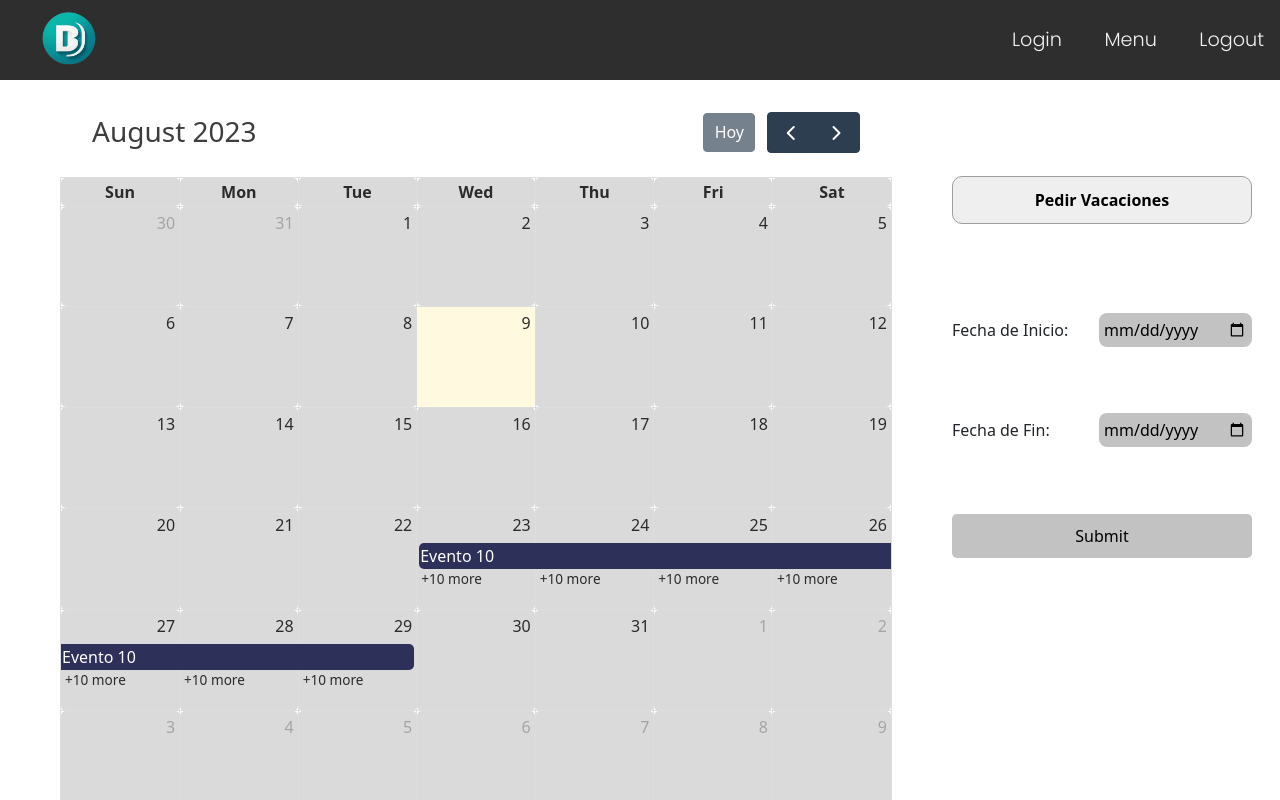
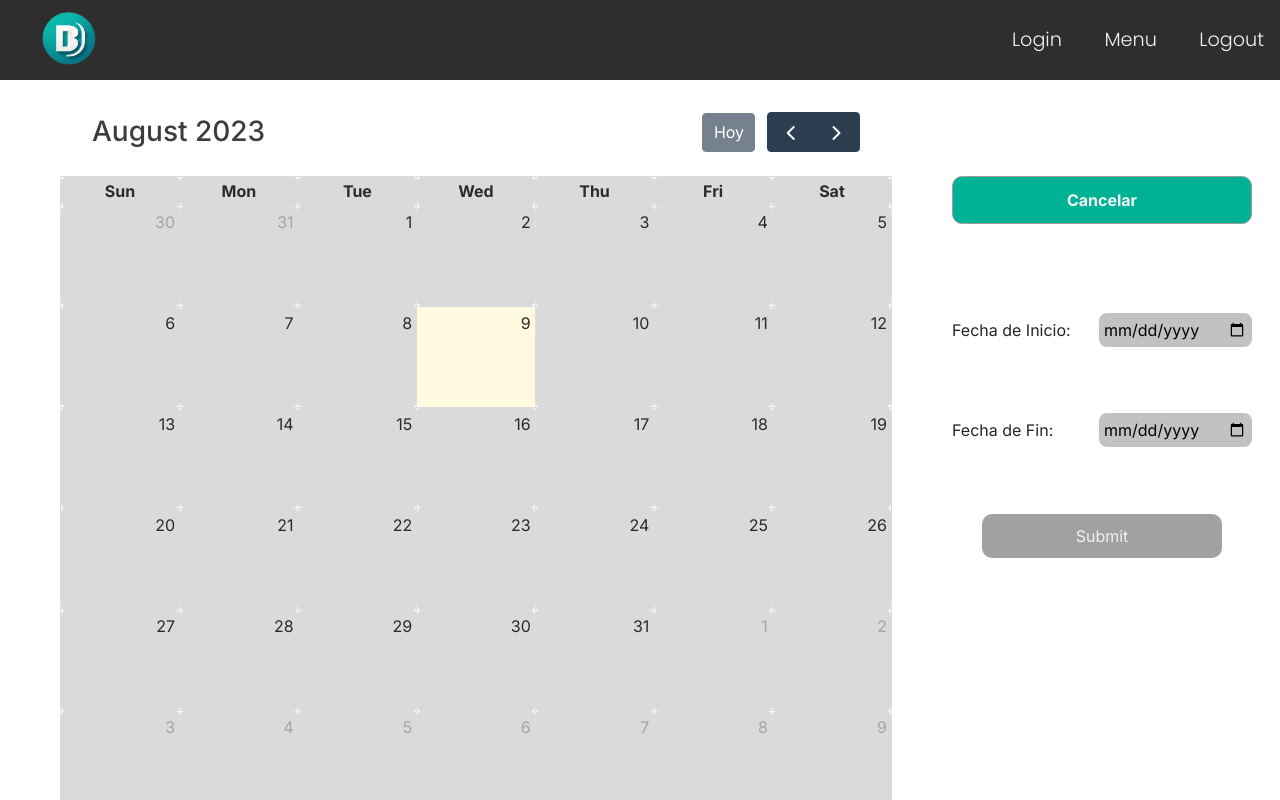
Before and after one commit to DylanselET32/becation, a React (Vite) app in the folder becation/frontend/: page / in a window 1280 px wide. Both pictures are taken after a click on the button "Pedir Vacaciones". Built offline with nearby package versions, Linux system fonts and the light colour scheme.

Commit message:
feat/UI request vacations

```diff
--- a/becation/frontend/index.html
+++ b/becation/frontend/index.html
@@ -10,6 +10,9 @@
     <link rel="preconnect" href="https://fonts.gstatic.com" crossorigin>
     <link href="https://fonts.googleapis.com/css2?family=Poppins:wght@300&display=swap" rel="stylesheet">
     <link rel="stylesheet" href="https://fonts.googleapis.com/css2?family=Material+Symbols+Outlined:opsz,wght,FILL,GRAD@48,400,0,0" />
+    <link rel="preconnect" href="https://fonts.googleapis.com">
+    <link rel="preconnect" href="https://fonts.gstatic.com" crossorigin>
+    <link href="https://fonts.googleapis.com/css2?family=Inter:wght@400;500;700&display=swap" rel="stylesheet">
   </head>
   <body>
     <div id="root"></div>
--- a/becation/frontend/src/components/FormVacation.jsx
+++ b/becation/frontend/src/components/FormVacation.jsx
@@ -1,19 +1,41 @@
+import { useState } from "react"
 import "../stylesheets/formVacation.css"
 
-export default function FormVacation(){
+const  initialForm = {
+    initialDate:"",
+    finalDate:""
+}
+
+export default function FormVacation({isCalled, formFather}){
+
+    const [form, setForm] = useState(initialForm)
+
+    const handleChange = (e)=>{
+        setForm({
+            ...form,
+            [e.target.name] : e.target.value
+        })
+
+        formFather({
+            ...form,
+            [e.target.name] : e.target.value
+        })
+
+        console.log(typeof form.finalDate)
+    }
 
     return(
-        <form action="" className="form">
+        <form action="" className={isCalled ? "form" : "hiddenForm"}>
             <div className="input_container">
                 <label htmlFor="start_date">Fecha de Inicio: </label>
-                <input type="date" id="start_date"/>
+                <input type="date" id="start_date" name="initialDate" value={form.initialDate} onChange={handleChange} className="date_input" />
             </div>
             <div className="input_container">
                 <label htmlFor="start_date">Fecha de Fin: </label>
-                <input type="date" id="start_date"/>
+                <input type="date" id="final_date" name="finalDate" value={form.finalDate} onChange={handleChange} className="date_input" />
             </div>
-            <div className="input_container button_container">
-                <input type="submit"  />
+            <div className= "input_container button_container">
+                <input type="submit" className={form.initialDate.length > 1 && form.finalDate.length > 1 ? "button_form_available" : "button_form "} />
             </div>
 
         </form>
--- a/becation/frontend/src/pages/Calendar.jsx
+++ b/becation/frontend/src/pages/Calendar.jsx
@@ -22,17 +22,44 @@ const events= [
 export default function Calendar(){
 
     const [isAvailableForm, setIsAvailableForm] = useState(false)
+    const [vacationDaysAsked, setVacationDaysAsked] = useState([{start: "", end: "", title: "Vacaciones"}])
+
 
     const handleVacationFormRequest = ()=>{
-        setIsAvailableForm(true)
+        setIsAvailableForm(!isAvailableForm)
     }
 
     const handleEventChange = (e)=>{
-        console.log(e.event._instance.range.start)
+        console.log(e.event._instance.range.end.getDate())
+
+        let initalYear= e.event._instance.range.start.getFullYear()
+        let initialMonth= (e.event._instance.range.start.getMonth()+1).toString()
+        let initialDay= (e.event._instance.range.start.getDate()+1).toString()
+        const NEW_INITIAL_DATE= `${initalYear}-${initialMonth.length <= 1 ? `0${initialMonth}` : initialMonth}-${initialDay.length <= 1 ? `0${initialDay}` : initialDay}`
+
+        let finalMonth= (e.event._instance.range.end.getMonth()+1).toString()
+        let finalDay= (e.event._instance.range.end.getDate()+1).toString()
+        const NEW_END_DATE = `${initalYear}-${finalMonth.length <= 1 ? `0${finalMonth}` : finalMonth}-${finalDay.length <= 1 ? `0${finalDay}` : finalDay}`
+
+        setVacationDaysAsked([{
+            title: vacationDaysAsked[0].title,
+            start: NEW_INITIAL_DATE,
+            end: NEW_END_DATE
+        }])
     }
 
     const handleEventClick = (e)=>{
         console.log(e.event._def.title)
+    }
+
+    const handleForm = (state)=>{
+        setVacationDaysAsked([
+            {
+                title: vacationDaysAsked[0].title,
+                start: state.initialDate,
+                end: state.finalDate
+            }
+        ])
     }
 
     return(
@@ -43,7 +70,7 @@ export default function Calendar(){
                     <FullCalendar
                         plugins={[ dayGridPlugin, interactionPlugin ]}
                         initialView="dayGridMonth"
-                        events={events}
+                        events={vacationDaysAsked}
                         buttonText={{today: "Hoy"}}
                         eventChange={handleEventChange}
                         editable={true}
@@ -68,9 +95,11 @@ export default function Calendar(){
 
             </section>
             <section className='aside_main'>
-                <button className='button_ask_vacation' onClick={handleVacationFormRequest}>Pedir Vacaciones</button>
+                <button className={isAvailableForm ? "button_ask_vacation_called" : "button_ask_vacation"} onClick={handleVacationFormRequest}>
+                    {isAvailableForm ? "Cancelar" : "Pedir Vacaciones"}
+                </button>
                 <div className='form_vacation_container'>
-                    { isAvailableForm && <FormVacation/>}
+                    <FormVacation isCalled={isAvailableForm} formFather={handleForm}/>
                 </div>
             </section>
 
--- a/becation/frontend/src/stylesheets/app.css
+++ b/becation/frontend/src/stylesheets/app.css
@@ -1,4 +1,5 @@
 .app{
     height: 100vh;
     overflow-y: hidden;
+    font-family: 'Inter', sans-serif;
 }
--- a/becation/frontend/src/stylesheets/calendar.css
+++ b/becation/frontend/src/stylesheets/calendar.css
@@ -70,6 +70,25 @@ main{
     height: 3rem;
     width: 100%;
     font-weight: bold;
+    transition: .2s;
+    font-weight: 700;
+}
+
+.button_ask_vacation:hover{
+  color: #f3f3f3;
+  background: #00B295;
+}
+
+.button_ask_vacation_called{
+  border-radius: 10px;
+  border: .5px solid #9e9e9e;
+  height: 3rem;
+  width: 100%;
+  font-weight: bold;
+  transition: .2s;
+  font-weight: 700;
+  color: #f3f3f3;
+  background: #00B295;
 }
 
 .calendar_container{
--- a/becation/frontend/src/stylesheets/formVacation.css
+++ b/becation/frontend/src/stylesheets/formVacation.css
@@ -1,10 +1,20 @@
 .form{
     /* display: block; */
+
     height: 60%;
     display: flex;
     flex-direction: column;
     justify-content: space-evenly;
     align-items: start;
+    /* background: red; */
+    /* transition: .3s; */
+
+}
+
+.hiddenForm{
+    /* background: red; */
+    display: none;
+    transition: .3s;
 }
 
 .input_container{
@@ -14,19 +24,54 @@
     align-items: center;
 }
 
-.input_container input{
+.input_container .date_input{
     padding: 5px;
     border-radius: 8px;
     border: .5px #888;
     background: #c2c2c2;
+    outline: none;
 }
 
 .button_container{
     justify-content: center;
 }
 
-.button_container input{
+/* .button_container input{
     width: 100%;
     padding: 10px;
     border-radius: 5px;
+} */
+
+.button_form{
+    transition: .3s;
+    background: #a1a1a1;
+    border: none;
+    width: 80%;
+    padding: 10px;
+
+    color: #f1f1f1;
+    border-radius: 10px;
 }
+
+
+.button_form_available{
+    transition: .3s;
+    background: #D62246;
+    border: none;
+    width: 100%;
+    padding: 10px;
+    font-weight: bold;
+    color: #f1f1f1;
+    border-radius: 10px;
+}
+
+.button_form_available:hover{
+    transition: .3s;
+    background: #a51632;
+    border: none;
+    width: 100%;
+    padding: 10px;
+    font-weight: bold;
+    color: #f1f1f1;
+    border-radius: 10px;
+}
```
